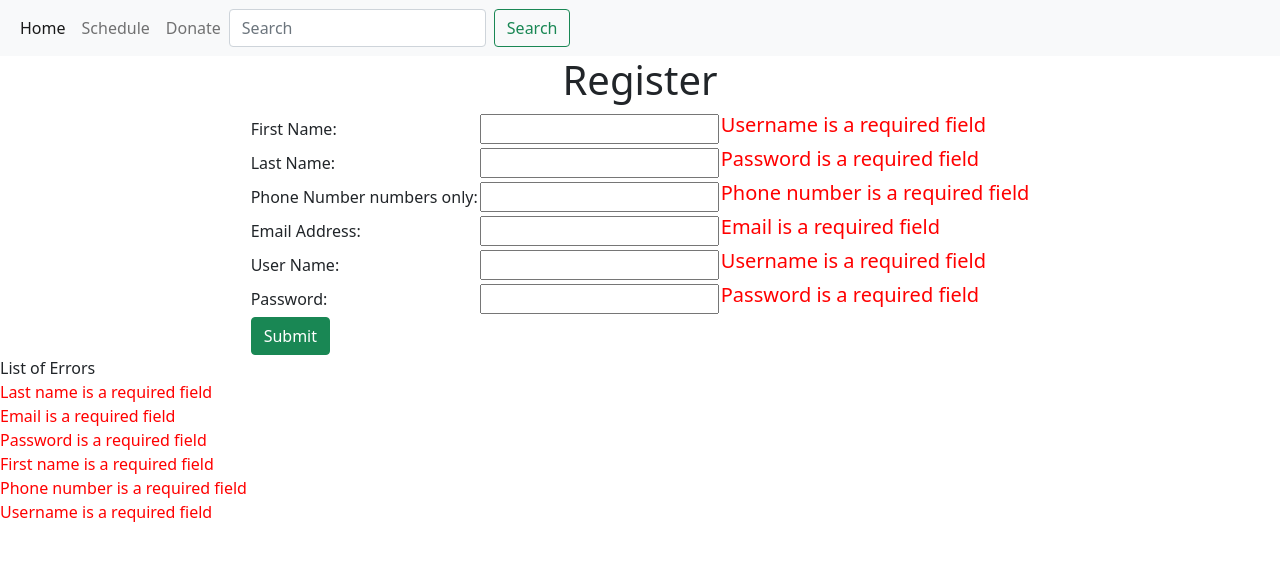
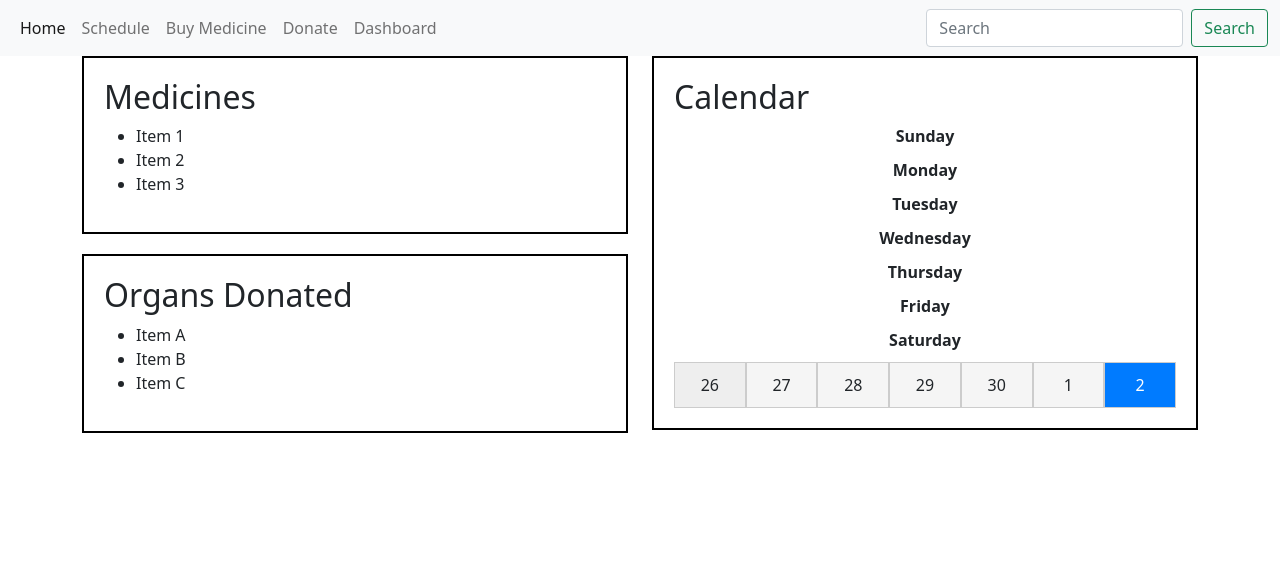
Before and after one commit to GavBot3/clc-healthmilestone, a Spring Boot app: page /registersubmit in a window 1280 px wide. Shown: the top 561 px of the page. Run offline with Spring Boot 4, Linux system fonts and the light colour scheme; some libraries are stand-ins or nearby versions.

Commit message:
hello world

```diff
--- a/clc-milestone/pom.xml
+++ b/clc-milestone/pom.xml
@@ -46,6 +46,10 @@
 			<artifactId>spring-boot-starter-test</artifactId>
 			<scope>test</scope>
 		</dependency>
+		<dependency>
+			<groupId>com.fasterxml.jackson.dataformat</groupId>
+			<artifactId>jackson-dataformat-xml</artifactId>
+		</dependency>
 	</dependencies>
 
 	<build>
--- a/clc-milestone/src/main/java/com/gcu/ClcMilestoneApplication.java
+++ b/clc-milestone/src/main/java/com/gcu/ClcMilestoneApplication.java
@@ -2,7 +2,10 @@ package com.gcu;
 
 import org.springframework.boot.SpringApplication;
 import org.springframework.boot.autoconfigure.SpringBootApplication;
+import org.springframework.context.annotation.ComponentScan;
 
+
+@ComponentScan({"com.gcu"})
 @SpringBootApplication
 public class ClcMilestoneApplication {
 
--- a/clc-milestone/src/main/java/com/gcu/controller/RegisterController.java
+++ b/clc-milestone/src/main/java/com/gcu/controller/RegisterController.java
@@ -35,7 +35,7 @@ public class RegisterController {
 	public String doLogin(@Valid RegisterModel registerModel, BindingResult bindingResult, Model model) {
 
 
-		return "register";
+		return "dashboard";
 	}
 
 }
--- /dev/null
+++ b/clc-milestone/src/main/resources/static/css/dashboard.css
@@ -0,0 +1,37 @@
+.box {
+    border: 2px solid #000; /* Black border */
+    padding: 20px;
+    margin-bottom: 20px;
+}
+
+.left-column {
+    width: 33.33%; /* 1/3 of the screen width */
+}
+
+.calendar {
+    display: grid;
+    grid-template-columns: repeat(7, 1fr);
+}
+
+.calendar-header {
+    grid-column: span 7;
+    text-align: center;
+    font-weight: bold;
+    margin-bottom: 10px;
+}
+
+.day {
+    text-align: center;
+    padding: 10px;
+    border: 1px solid #ccc;
+    background-color: #f5f5f5;
+}
+
+.weekend {
+    background-color: #eee;
+}
+
+.today {
+    background-color: #007bff;
+    color: #fff;
+}
--- /dev/null
+++ b/clc-milestone/src/main/resources/templates/dashboard.html
@@ -0,0 +1,68 @@
+<!DOCTYPE html>
+<html xmlns:th="https://www.thymeleaf.org"
+	xmlns:layout="http://www.ultraq.net.nz/thymeleaf/layout"
+	layout:decorate="layouts/defaultTemplate">
+
+<head>
+<meta charset="UTF-8">
+<title>Dashboard</title>
+<!-- Include Bootstrap 5 CSS -->
+<link
+	href="https://cdn.jsdelivr.net/npm/bootstrap@5.0.2/dist/css/bootstrap.min.css"
+	rel="stylesheet" />
+	<link th:href="@{/css/dashboard.css}" rel="stylesheet" />
+</head>
+
+<body>
+	<!-- Define the main content of the page -->
+	<div layout:fragment="content" class="container">
+        <div class="row">
+            <!-- Left Side: Two Lists -->
+            <div class="col-md-6">
+                <div class="box">
+                    <h2>Medicines</h2>
+                    <ul>
+                        <li>Item 1</li>
+                        <li>Item 2</li>
+                        <li>Item 3</li>
+                    </ul>
+                </div>
+                <div class="box">
+                    <h2>Organs Donated</h2>
+                    <ul>
+                        <li>Item A</li>
+                        <li>Item B</li>
+                        <li>Item C</li>
+                    </ul>
+                </div>
+            </div>
+
+            <!-- Right Side: Calendar -->
+            <div class="col-md-6">
+                <div class="box">
+                    <h2>Calendar</h2>
+                    <div class="calendar">
+                        <div class="calendar-header">Sunday</div>
+                        <div class="calendar-header">Monday</div>
+                        <div class="calendar-header">Tuesday</div>
+                        <div class="calendar-header">Wednesday</div>
+                        <div class="calendar-header">Thursday</div>
+                        <div class="calendar-header">Friday</div>
+                        <div class="calendar-header">Saturday</div>
+
+                        <!-- Calendar Days (You may need to generate these dynamically based on the current month) -->
+                        <div class="day weekend">26</div>
+                        <div class="day">27</div>
+                        <div class="day">28</div>
+                        <div class="day">29</div>
+                        <div class="day">30</div>
+                        <div class="day">1</div>
+                        <div class="day today">2</div>
+                        <!-- Add more days as needed -->
+                    </div>
+                </div>
+            </div>
+        </div>
+    </div>
+</body>
+</html>
--- a/clc-milestone/src/main/resources/templates/layouts/common.html
+++ b/clc-milestone/src/main/resources/templates/layouts/common.html
@@ -9,6 +9,7 @@
   <!-- Header section -->
 	<div th:fragment="header">
 
+
     <!-- Start of the bootstrap nav bar -->
         <nav class="navbar navbar-expand-lg navbar-light bg-light">
             <div class="container-fluid">
@@ -16,34 +17,36 @@
                 <span class="navbar-toggler-icon"></span>
               </button>
               <div class="collapse navbar-collapse" id="navbarNavDropdown">
-                <ul class="navbar-nav">
+                <ul class="navbar-nav me-auto mb-2 mb-lg-0">
                   <!-- Home page -->
                   <li class="nav-item">
                     <a class="nav-link active" aria-current="page" th:href="@{/home}">Home</a>
-                  </li>
-                  <!-- Medic ne page--i>
-                  <li class="nav-item">
-                    <a class="nav-link" href="#">Medicine</a>
                   </li>
                   <!-- Scheduling page -->
                   <li class="nav-item">
                     <a class="nav-link" href="#">Schedule</a>
                   </li>
+                  <!-- Medicine page -->
+                  <li class="nav-item">
+                    <a class="nav-link" th:href="@{/medicines}">Buy Medicine</a>
+                  </li>
                   <!-- Donation page -->
                   <li class="nav-item">
-                    <a class="nav-link" href="#">Donate</a>
+                    <a class="nav-link" href="@{/donations}">Donate</a>
+                  </li>
+                  <!-- Dashboard page -->
+                  <li class="nav-item">
+                    <a class="nav-link" href="#">Dashboard</a>
                   </li>
 
                 </ul>
-                <!-- Search bar in the nav bar -->
-                 <div class="nav-search">
+              </div>
+               <!-- Search bar in the nav bar -->
+              <div class="nav-search">
                     <form class="d-flex" >
                     <input class="form-control me-2" type="search" placeholder="Search" aria-label="Search">
                     <button class="btn btn-outline-success" type="submit">Search</button>
-                  </form>
-                 </div>
-
-
+                    </form>
               </div>
             </div>
           </nav>
--- a/clc-milestone/src/main/resources/templates/layouts/defaultTemplate.html
+++ b/clc-milestone/src/main/resources/templates/layouts/defaultTemplate.html
@@ -15,7 +15,7 @@
 		<div th:replace="layouts/common :: header">My Header</div>
 		<!-- This is where the body of the content will go -->
 		<section layout:fragment="content">
-			<p>My Body Contents</p>
+
 		</section>
 		<!-- Footer -->
 		<div th:replace="layouts/common :: footer">My footer</div>
```
Also changed, not shown: clc-milestone/src/main/java/com/gcu/business/MedicineService.java (added, +22 -0 lines), clc-milestone/src/main/java/com/gcu/business/MedicineServiceInterface.java (added, +11 -0 lines), clc-milestone/src/main/java/com/gcu/controller/DashboardController.java (added, +23 -0 lines), clc-milestone/src/main/java/com/gcu/controller/DonationsController.java (added, +25 -0 lines), clc-milestone/src/main/java/com/gcu/controller/LoginController.java (+7 -2 lines), clc-milestone/src/main/java/com/gcu/controller/MedicineController.java (added, +23 -0 lines), clc-milestone/src/main/java/com/gcu/model/MedicineModel.java (+45 -5 lines), clc-milestone/src/main/resources/templates/donations.html (added, +12 -0 lines), clc-milestone/src/main/resources/templates/medicines.html (added, +45 -0 lines), clc-milestone/src/main/resources/static/css/login.css (renamed from clc-milestone/src/main/resources/static/css/main.css), 1 other file.
